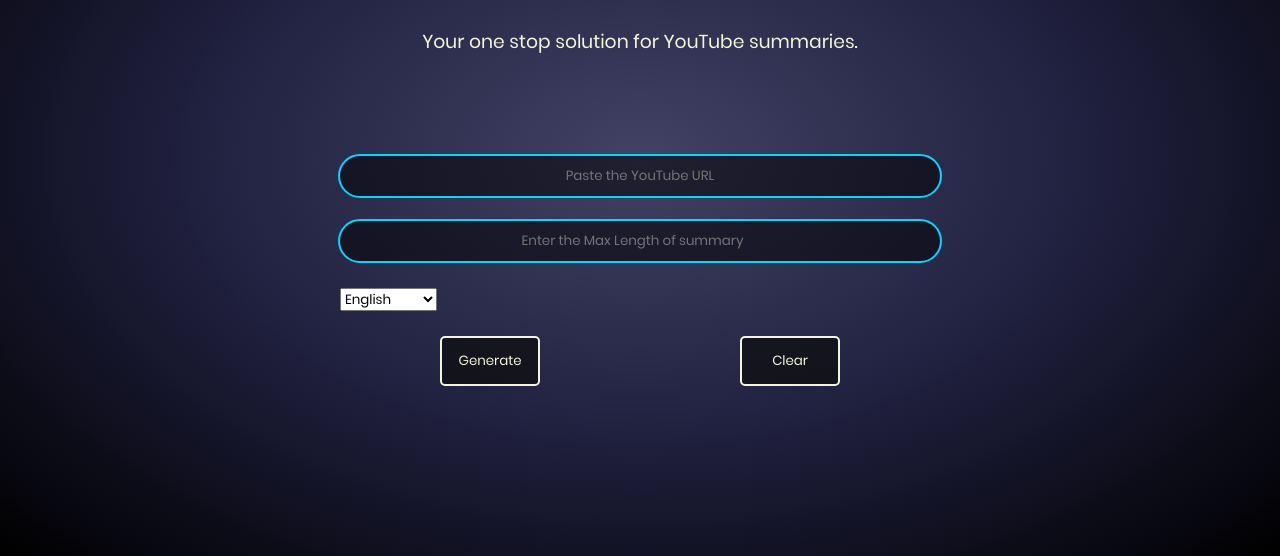
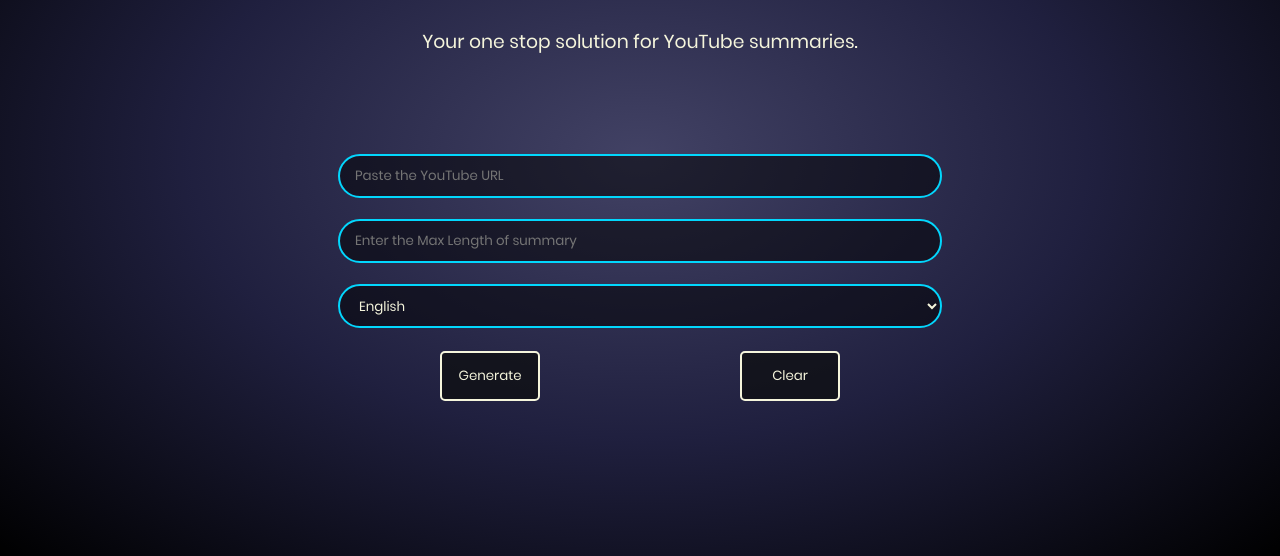
Before and after one commit to bhavya7612/yt-summarizer, a Flask app: page /project in a window 1280 px wide. Shown: the part 244-800 px from the top of the page. Run offline with Flask 3, Linux system fonts and the light colour scheme; the visitor is signed in with stand-in values (Sample User, id 1).

Commit message:
Add files via upload

```diff
--- a/static/css/output.css
+++ b/static/css/output.css
@@ -28,6 +28,12 @@
     align-items: center;
     justify-content: start;
     background-image: radial-gradient(ellipse, rgba(9, 9, 54, 0.767), rgba(4, 4, 39, 0.89), black);
+}
+body h2
+{
+    color: beige;
+    margin-top: 1rem;
+    font-weight: normal;
 }
 a
 {
--- a/static/css/url.css
+++ b/static/css/url.css
@@ -81,7 +81,8 @@
     position: absolute;
     top: 50%;
 }
-#url,#max_len
+
+#url,#max_len, #lang
 {
     width: 600px;
     height: 40px;
@@ -95,12 +96,27 @@
     font-family: 'Poppins';
 }
 
+#lang
+{
+    padding: 0;
+    padding-left: 15px;
+    padding-right: 15px;
+    /* text-align: center; */
+}
+
 #url::placeholder,#max_len::placeholder
 {
     /* font-style: italic; */
-    text-align: center;
+    /* text-align: center; */
     font-family: 'Poppins';
 }
+
+#options
+{
+    background-color: rgba(0, 0, 0, 0.8);
+    font-size: 0.8rem;
+}
+
 .submit
 {
     display: flex;
```
